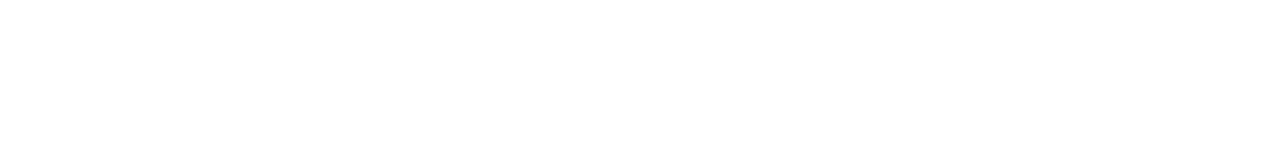
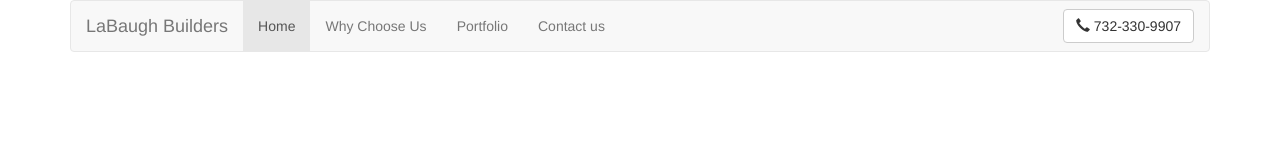
Before and after one commit to tjlabaugh/bootstrap-labaugh-builders, a plain HTML site: page index.html in a window 1280 px wide. Drawn offline with nearby package versions, Linux system fonts and the light colour scheme.

Commit message:
Added Navbar

```diff
--- a/index.html
+++ b/index.html
@@ -1,5 +1,5 @@
 <!DOCTYPE html>
-<html>
+<html lang="en">
 <head>
 	<meta charset="UTF-8">
 	<meta http-equiv="X-UA-Compatible" content="IE=edge">
@@ -9,9 +9,36 @@
 
 </head>
 <body>
+	<div class="container">
+		<nav class="navbar navbar-default">
+  <div class="container-fluid">
+    <!-- Brand and toggle get grouped for better mobile display -->
+    <div class="navbar-header">
+      <button type="button" class="navbar-toggle collapsed" data-toggle="collapse" data-target="#bs-example-navbar-collapse-1" aria-expanded="false">
+        <span class="sr-only">Toggle navigation</span>
+        <span class="icon-bar"></span>
+        <span class="icon-bar"></span>
+        <span class="icon-bar"></span>
+      </button>
+      <a class="navbar-brand" href="#">LaBaugh Builders</a>
+    </div>
 
+    <!-- Collect the nav links, forms, and other content for toggling -->
+    <div class="collapse navbar-collapse" id="hd-nav-bar">
+      <ul class="nav navbar-nav">
+        <li class="active"><a href="#">Home<span class="sr-only">(current)</span></a></li>
+        <li><a href="#">Why Choose Us</a></li>
+        <li><a href="#">Portfolio</a></li>
+        <li><a href="#">Contact us</a></li>
+      </ul>
+      <a href="tel:732-330-9907" class="btn btn-default navbar-btn navbar-right">
+      	<span class="glyphicon glyphicon-earphone" aria-hidden="true"></span> 732-330-9907
+	  </a>
+    </div><!-- /.navbar-collapse -->
+  </div><!-- /.container-fluid -->
+</nav>
 
-
+	</div>
     <script src="https://ajax.googleapis.com/ajax/libs/jquery/1.11.3/jquery.min.js"></script>
 	<script src="https://maxcdn.bootstrapcdn.com/bootstrap/3.3.6/js/bootstrap.min.js" integrity="sha384-0mSbJDEHialfmuBBQP6A4Qrprq5OVfW37PRR3j5ELqxss1yVqOtnepnHVP9aJ7xS" crossorigin="anonymous"></script>
 </body>
```
